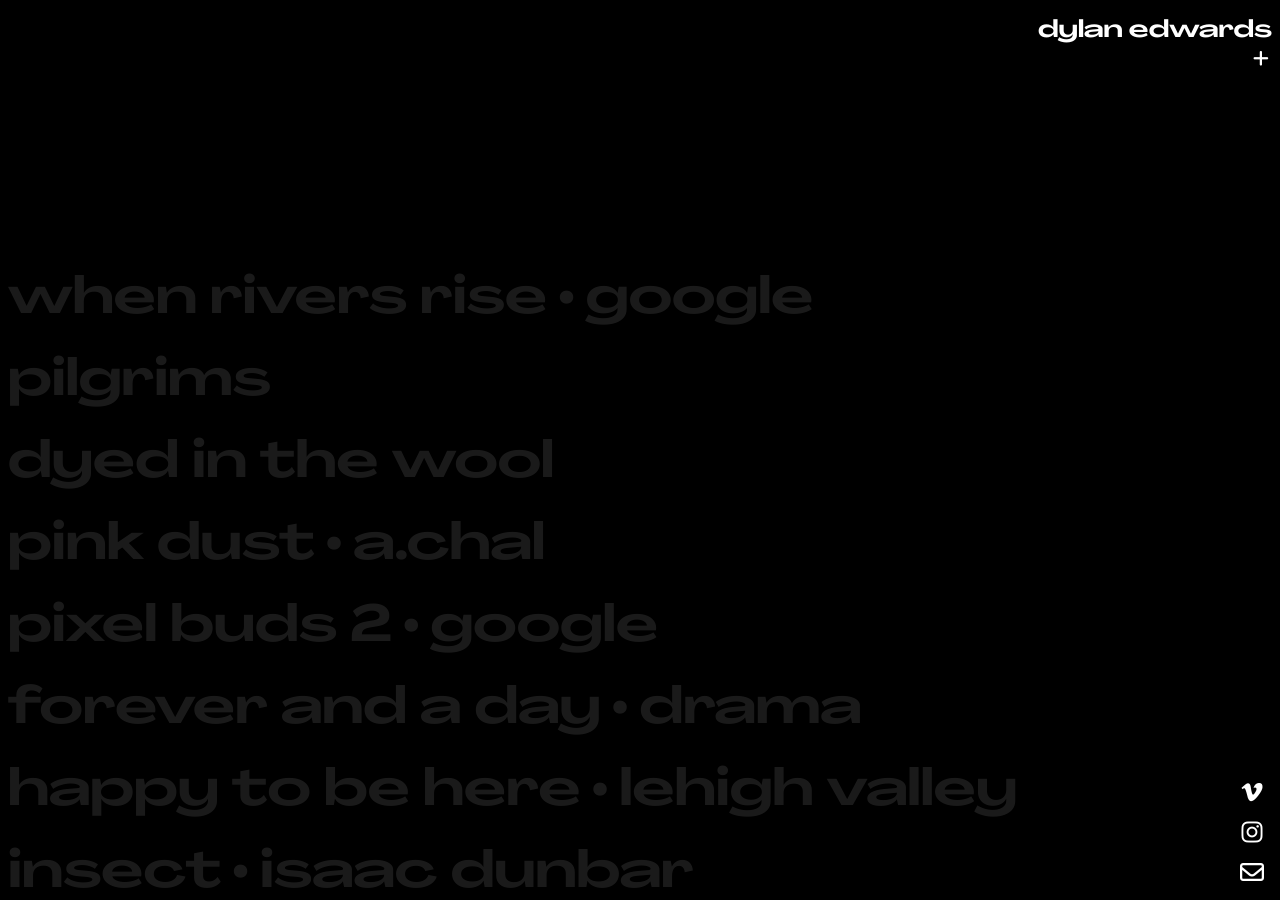
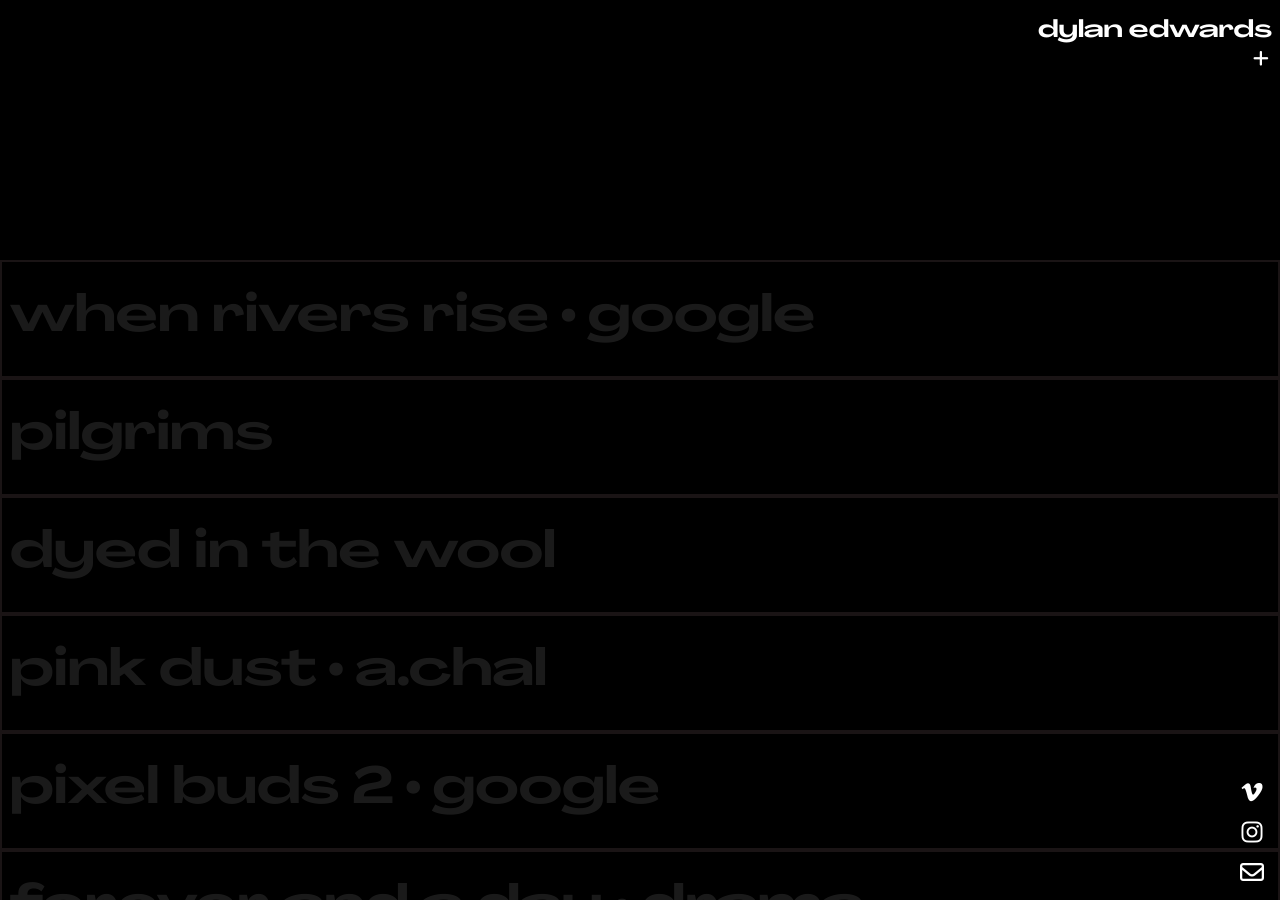
Before and after one commit to jilliangmeehan/dylan-edwards, a Jekyll site: the page built from index.html, in a window 1280 px wide and 900 px high, scrolled down 190 px. Built offline with Jekyll 4.4.1, drawn with Linux system fonts in a browser that asks for light colours; nearby versions of some CDN libraries.

Commit message:
adds branded category

```diff
--- a/_sass/shared.scss
+++ b/_sass/shared.scss
@@ -81,12 +81,13 @@
       &.category { display: none; }
       &.show {display: block;}
       a {
+        border: 2px solid pink;
         font-family: $project-font;
         text-transform: lowercase;
         color: white;
         opacity: 0.1;
         display: block;
-        padding: 0.5rem;
+        padding: 1.5rem 0.5rem;
         text-decoration: none;
         margin: 0;
         transition: all 0.2s linear;
@@ -110,6 +111,7 @@
   overflow: hidden;
 
   section {
+    border: 2px solid yellow;
     min-height: 7vh;
     padding: 0;
     margin: 0;
--- a/index.html
+++ b/index.html
@@ -14,6 +14,7 @@
       <button class="btn" onclick="filterSelection('all')">All</button>
       <button class="btn" onclick="filterSelection('commercial')">Commercial</button>
       <button class="btn" onclick="filterSelection('mv')">Music Video</button>
+      <button class="btn" onclick="filterSelection('branded')">Branded</button>
       <button class="btn" onclick="filterSelection('narrative')">Narrative</button>
     </div>
   </div>
```
Also changed, not shown: 3 other files.
